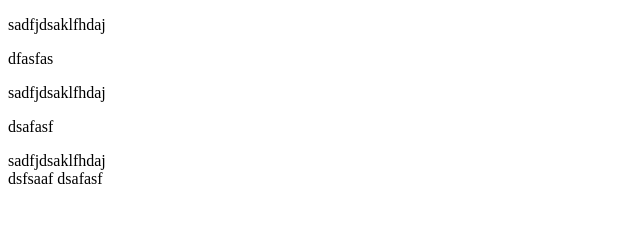
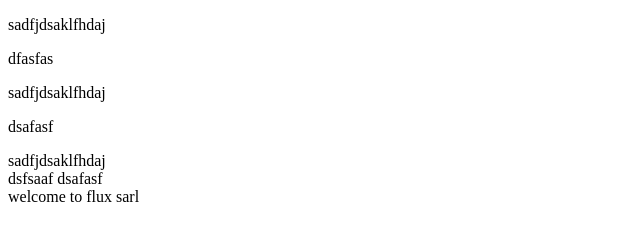
Before and after one commit to Brinsly/my-portfolio, a plain HTML site: page index.html in a window 1280 px wide. Shown: the whole page, without its empty margins (0-640 px from the left). Drawn offline with Linux system fonts and the light colour scheme.

Commit message:
new update, flux sarl

```diff
--- a/index.html
+++ b/index.html
@@ -14,6 +14,8 @@
     <br>
     dsfsaaf
     dsafasf
+    <br>
+    welcome to flux sarl
 
 </body>
 </html>
```
